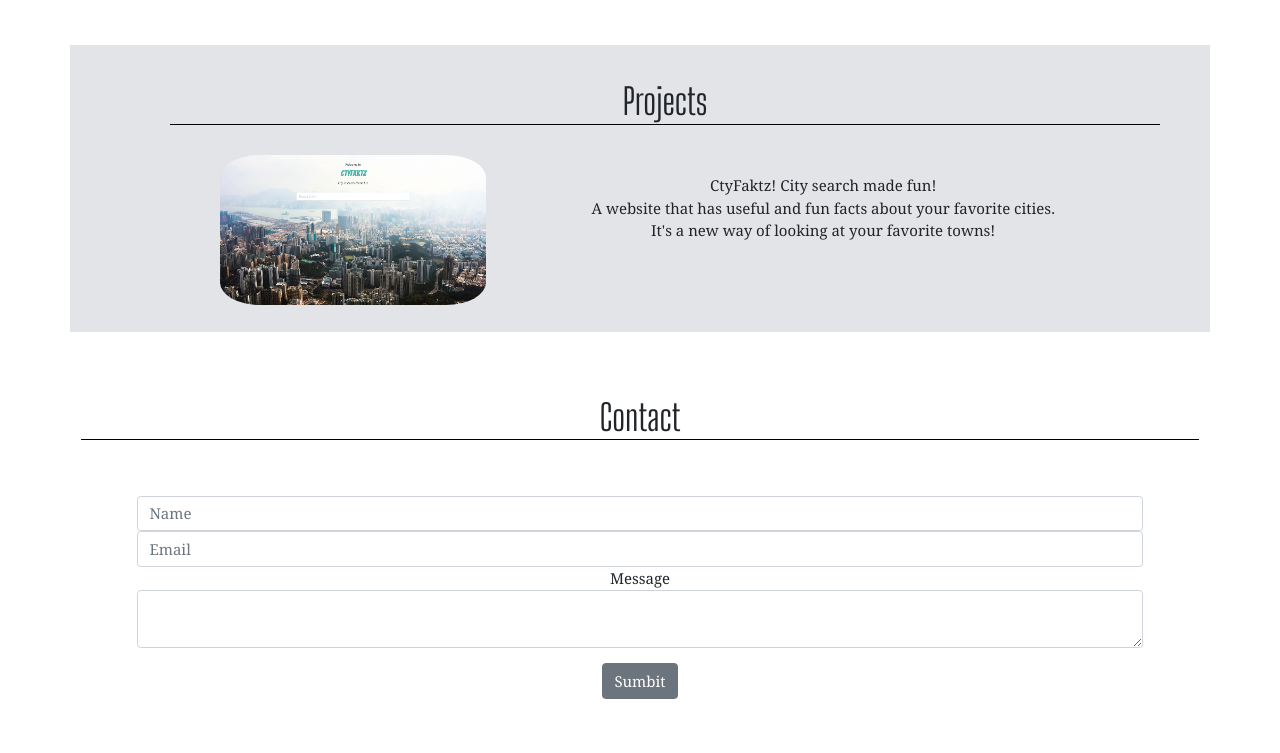
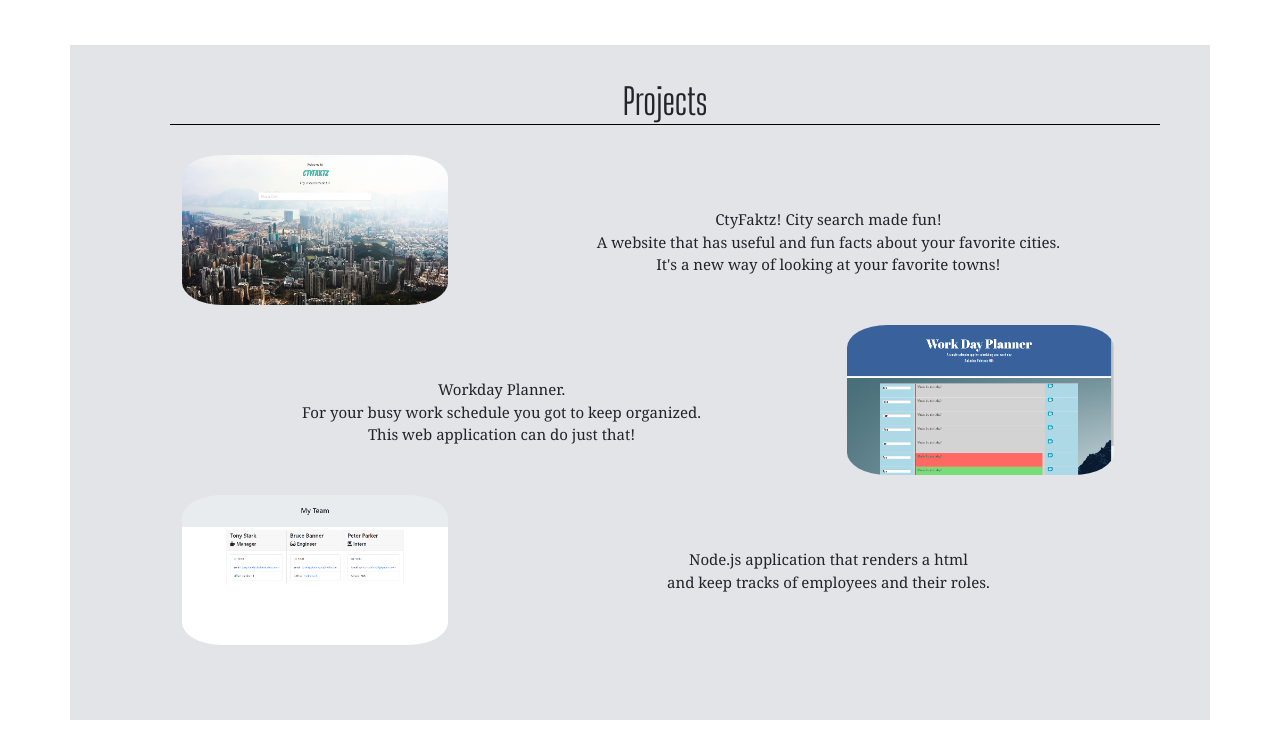
Before and after one commit to DavidMark24/Portfolio-, a plain HTML site: page index.html in a window 1280 px wide. Shown: the part 1020-1773 px from the top of the page. Drawn offline with nearby package versions, Linux system fonts and the light colour scheme.

Commit message:
Updated portfolio

```diff
--- a/index.html
+++ b/index.html
@@ -1,20 +1,18 @@
 <!DOCTYPE html>
 <html lang="en">
+
 <head>
   <!-- Required meta tags -->
   <meta charset="utf-8" />
   <meta name="viewport" content="width=device-width, initial-scale=1" />
 
   <!-- Bootstrap CSS -->
-    <link
-      href="https://cdn.jsdelivr.net/npm/bootstrap@5.0.0-beta1/dist/css/bootstrap.min.css"
-      rel="stylesheet"
-      integrity="sha384-giJF6kkoqNQ00vy+HMDP7azOuL0xtbfIcaT9wjKHr8RbDVddVHyTfAAsrekwKmP1"
-      crossorigin="anonymous"
-    />
+  <link href="https://cdn.jsdelivr.net/npm/bootstrap@5.0.0-beta1/dist/css/bootstrap.min.css" rel="stylesheet"
+    integrity="sha384-giJF6kkoqNQ00vy+HMDP7azOuL0xtbfIcaT9wjKHr8RbDVddVHyTfAAsrekwKmP1" crossorigin="anonymous" />
 
   <link rel="preconnect" href="https://fonts.gstatic.com">
-    <link href="https://fonts.googleapis.com/css2?family=Big+Shoulders+Display&family=Noto+Serif&display=swap" rel="stylesheet">
+  <link href="https://fonts.googleapis.com/css2?family=Big+Shoulders+Display&family=Noto+Serif&display=swap"
+    rel="stylesheet">
 
   <link rel="stylesheet" href="https://www.w3schools.com/w3css/4/w3.css">
 
@@ -23,6 +21,7 @@
 
   <title>davidjohnson</title>
 </head>
+
 <body>
 
   <!-- Nav Bar  -->
@@ -30,7 +29,8 @@
   <nav class="navbar  navbar-expand-lg navbar-light bg-light">
     <div class="container-fluid">
       <a class="navbar-brand" href="index.html"> DJ</a>
-        <button class="navbar-toggler" type="button" data-bs-toggle="collapse" data-bs-target="#navbarNav" aria-controls="navbarNav" aria-expanded="false" aria-label="Toggle navigation">
+      <button class="navbar-toggler" type="button" data-bs-toggle="collapse" data-bs-target="#navbarNav"
+        aria-controls="navbarNav" aria-expanded="false" aria-label="Toggle navigation">
         <span class="navbar-toggler-icon"></span>
       </button>
       <div class="collapse navbar-collapse" id="navbarNav">
@@ -59,7 +59,8 @@
       <div class="col">
         <h1>Hello my name is <span class="highlight">David Johnson</span>
           <br>
-             I am a full stack web developer.</h1>
+          I am a full stack web developer.
+        </h1>
       </div>
     </div>
   </div>
@@ -93,10 +94,42 @@
   <div id="work" class="container">
     <section id="project">
       <h1 class="projects">Projects</h1>
-        <a href="https://charlestbell.github.io/ctyFaktz/"> <img class="city" src="pictures/cityfaktz.png" alt="picture of city website" srcset=""> </a>
+      <div class="row">
+        <div class="col col-12 col-lg-3 col-xl-3 col-xxl-3">
+          <a href="https://charlestbell.github.io/ctyFaktz/"> <img class="city" src="pictures/cityfaktz.png"
+              alt="picture of city website" srcset=""> </a>
+           </div>
+           <div class="col col-12 col-lg-9 col-xl-9 col-xxl-9">
             <p class="pro">CtyFaktz! City search made fun! <br>
               A website that has useful and fun facts about your favorite cities. <br>
               It's a new way of looking at your favorite towns!</p>
+           </div>
+      </div>
+      <div class="row">
+        <div class="col col-12 col-lg-9 col-xl-9 col-xxl-9">
+          <p class="plan">
+            Workday Planner.<br>
+             For your busy work schedule you got to keep organized.
+             <br>
+            This web application can do just that!
+          </p>
+        </div>
+        <div class="col col col-12 col-lg-3 col-xl-3 col-xxl-3">
+          <a href="https://davidmark24.github.io/DayPlanner/"> <img class= "planner" src="pictures/planner.png" alt=""> </a>
+        </div>
+      </div>
+      <div class="row">
+        <div class="col col-12 col-lg-3 col-xl-3 col-xxl-3">
+          <a href="https://github.com/DavidMark24/HumanResources"> <img class="city" src="pictures/node.png"
+              alt="" srcset=""> </a>
+           </div>
+           <div class="col col-12 col-lg-9 col-xl-9 col-xxl-9">
+            <p class="pro"> Node.js application that renders a html <br>
+               and keep tracks
+              of employees and their roles.
+              </p>
+           </div>
+      </div>
   </div>
   </section>
 
@@ -143,11 +176,9 @@
   <!-- Optional JavaScript; choose one of the two! -->
 
   <!-- Option 1: Bootstrap Bundle with Popper -->
-    <script
-      src="https://cdn.jsdelivr.net/npm/bootstrap@5.0.0-beta1/dist/js/bootstrap.bundle.min.js"
+  <script src="https://cdn.jsdelivr.net/npm/bootstrap@5.0.0-beta1/dist/js/bootstrap.bundle.min.js"
     integrity="sha384-ygbV9kiqUc6oa4msXn9868pTtWMgiQaeYH7/t7LECLbyPA2x65Kgf80OJFdroafW"
-      crossorigin="anonymous"
-    ></script>
+    crossorigin="anonymous"></script>
   <script src="https://kit.fontawesome.com/00384141bd.js" crossorigin="anonymous"></script>
 
   <!-- Option 2: Separate Popper and Bootstrap JS -->
@@ -156,4 +187,5 @@
     <script src="https://cdn.jsdelivr.net/npm/bootstrap@5.0.0-beta1/dist/js/bootstrap.min.js" integrity="sha384-pQQkAEnwaBkjpqZ8RU1fF1AKtTcHJwFl3pblpTlHXybJjHpMYo79HY3hIi4NKxyj" crossorigin="anonymous"></script>
     -->
 </body>
+
 </html>
--- a/style.css
+++ b/style.css
@@ -59,7 +59,7 @@ body {
 
 .pro {
 
-    margin-top: 5%;
+    margin-top: 10%;
     margin-left: 10%;
     text-align: center;
  }
@@ -70,6 +70,21 @@ body {
     margin-left: 5%;
     border-radius: 15%;
     float: left;
+ }
+
+ .planner{
+    margin-top: 20px;
+    height: 150px;
+    margin-right: 20%;
+    border-radius: 15%;
+    float: right;
+ }
+
+ .plan {
+    margin-top: 10%;
+    margin-right: 10%;
+    text-align: center;
+
  }
 
  #contacts {
```
Also changed, not shown: pictures/node.png (added), pictures/planner.png (added). Lines whose indentation alone changed are shown as unchanged.
